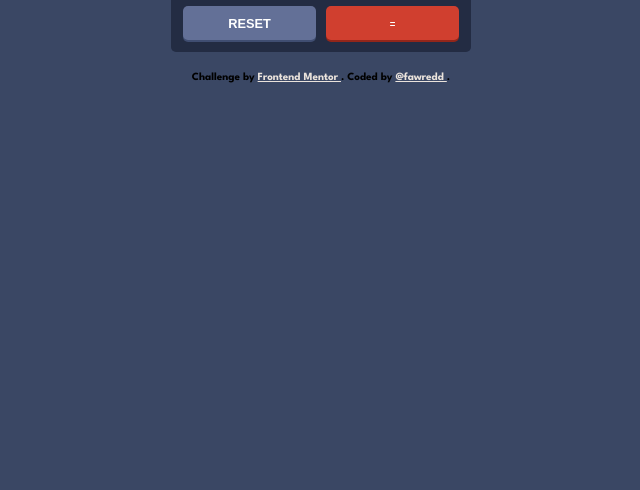
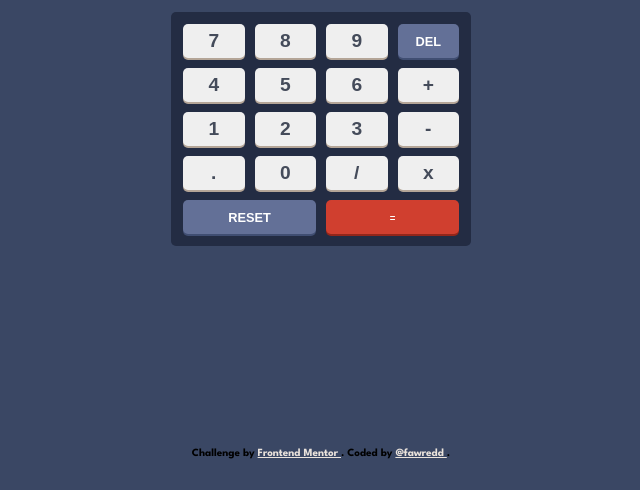
Before and after one commit to fawredd/faw-calculator, a plain HTML site: page index.html in a window 1280 px wide. Shown: the part 310-800 px from the top of the page, without its empty margins (319-959 px from the left). Drawn offline with Linux system fonts and the light colour scheme.

Commit message:
[FEAT] Simple calc.

```diff
--- a/index.html
+++ b/index.html
@@ -101,18 +101,23 @@
       }
 
       body {
+        display:grid;
+        grid-template-rows: 1fr auto;
         background-color: var(--mainBackground);
+        margin:0;
+        height:100vh;
+
       }
 
       .containerClass {
-        width: 50vw;
         min-width: 300px;
         max-width: 300px;
-        margin: 0 auto;
         display: flex;
         flex-direction: column;
         flex-grow: 0;
         gap: 15px;
+        margin: 0 auto;
+        align-self: center;
       }
 
       .headerClass {
@@ -287,7 +292,7 @@
       .attribution {
         font-size: 11px;
         text-align: center;
-        margin-top: 20px;
+        margin-bottom: 1rem;
       }
       .attribution a {
         color: var(--t1-key-light-bg);
@@ -325,7 +330,7 @@
       </section>
 
       <section class="displayClass">
-        <input type="text" id="displayId" value="0" disabled maxlength="15"/>
+        <input type="text" id="displayId" value="0" disabled />
       </section>
 
       <section class="touchpadClass">
@@ -390,6 +395,10 @@
           element.addEventListener("click", function (e) {
             e.preventDefault();
             let keyValue = e.target.textContent;
+            // Playing game security for eval() prevention.
+            const regex = /[\+\-\*\.\\\d{1,}\.]+/g; // Matches one or more numbers or signs
+            if (display.value.length != display.value.match(regex).join("").length) display.value ="0";
+
             if (isNaN(keyValue)){
               switch (keyValue){
                 case "=":
```
